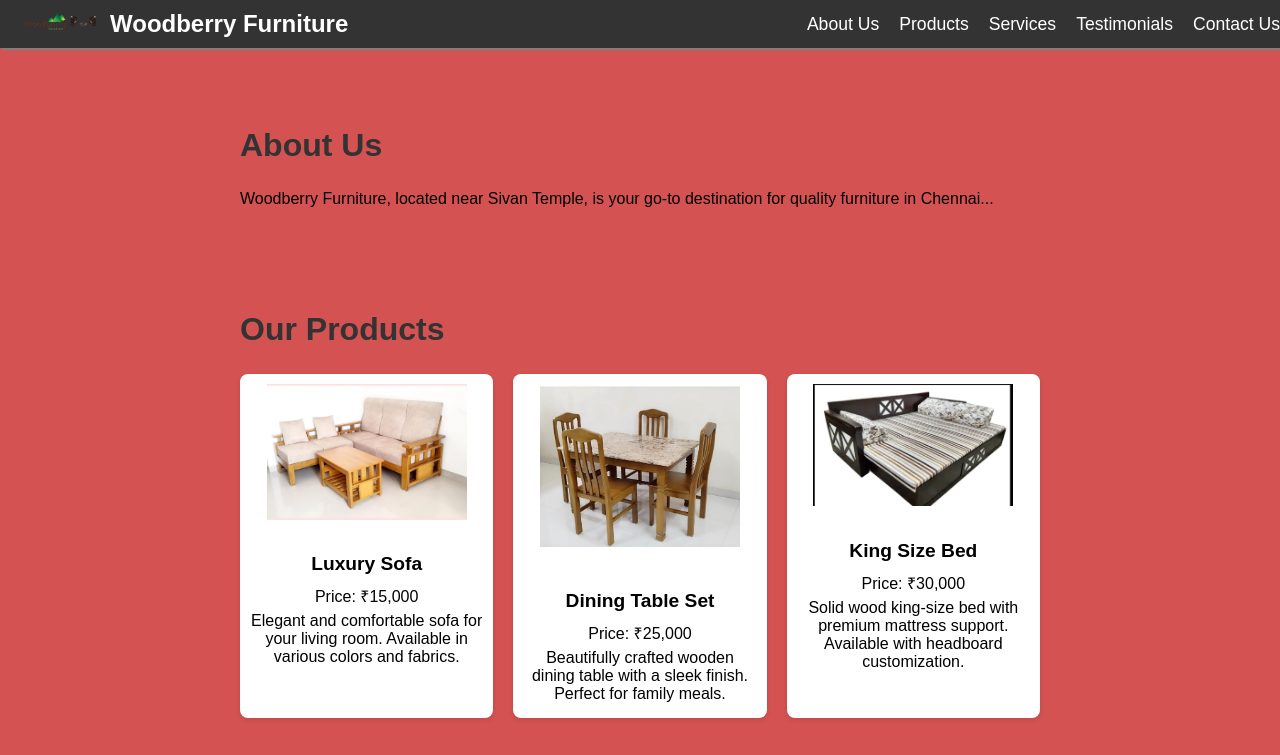
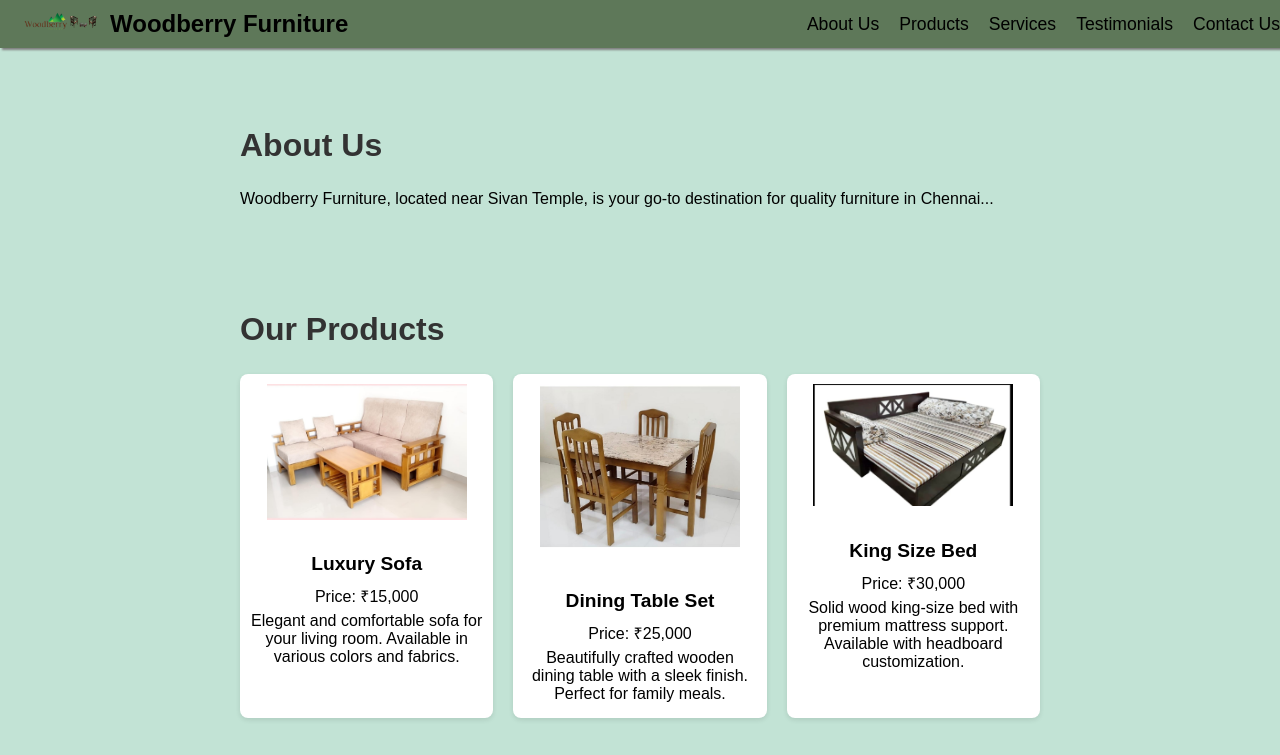
Before and after one commit to mohamedharshad8104/woodberry_website, a plain HTML site: page index.html in a window 1280 px wide. Shown: the top 755 px of the page. Drawn offline with Linux system fonts and the light colour scheme.

Commit message:
Update styles.css

```diff
--- a/styles.css
+++ b/styles.css
@@ -5,7 +5,7 @@ html, body {
     width: 100%;
     overflow-x: hidden;
     font-family: Arial, sans-serif;
-    background-color: #d45252;
+    background-color: #c2e3d5;
 }
 
 body {
@@ -18,14 +18,15 @@ body {
     top: 0;
     left: 0;
     width: 100%;
-    background-color: #333;
+    background-color: rgba(69, 93, 58, 0.8); /* Light background with transparency */
     z-index: 1000;
     display: flex;
     justify-content: space-between;
     align-items: center;
     padding: 10px 20px; /* Padding for overall header */
-    color: white;
+    color: black; /* Change text color for better contrast */
     box-shadow: 0 4px 2px -2px gray;
+
 }
 
 /* Header left section */
@@ -42,7 +43,7 @@ body {
 .shop-name {
     font-size: 1.5em;
     margin: 0;
-    color: white;
+    color: black; /* Change text color for better contrast */
 }
 
 /* Navigation (Header right section) */
@@ -59,7 +60,7 @@ body {
 }
 
 .header-right ul li a {
-    color: white;
+    color: black; /* Change text color for better contrast */
     text-decoration: none;
     font-size: 1.1em;
     transition: color 0.3s;
@@ -178,7 +179,7 @@ ul {
 
 /* Footer */
 footer {
-    background-color: #333;
+    background-color: rgba(69, 93, 58, 0.8);
     color: white;
     text-align: center;
     padding: 20px;
```
